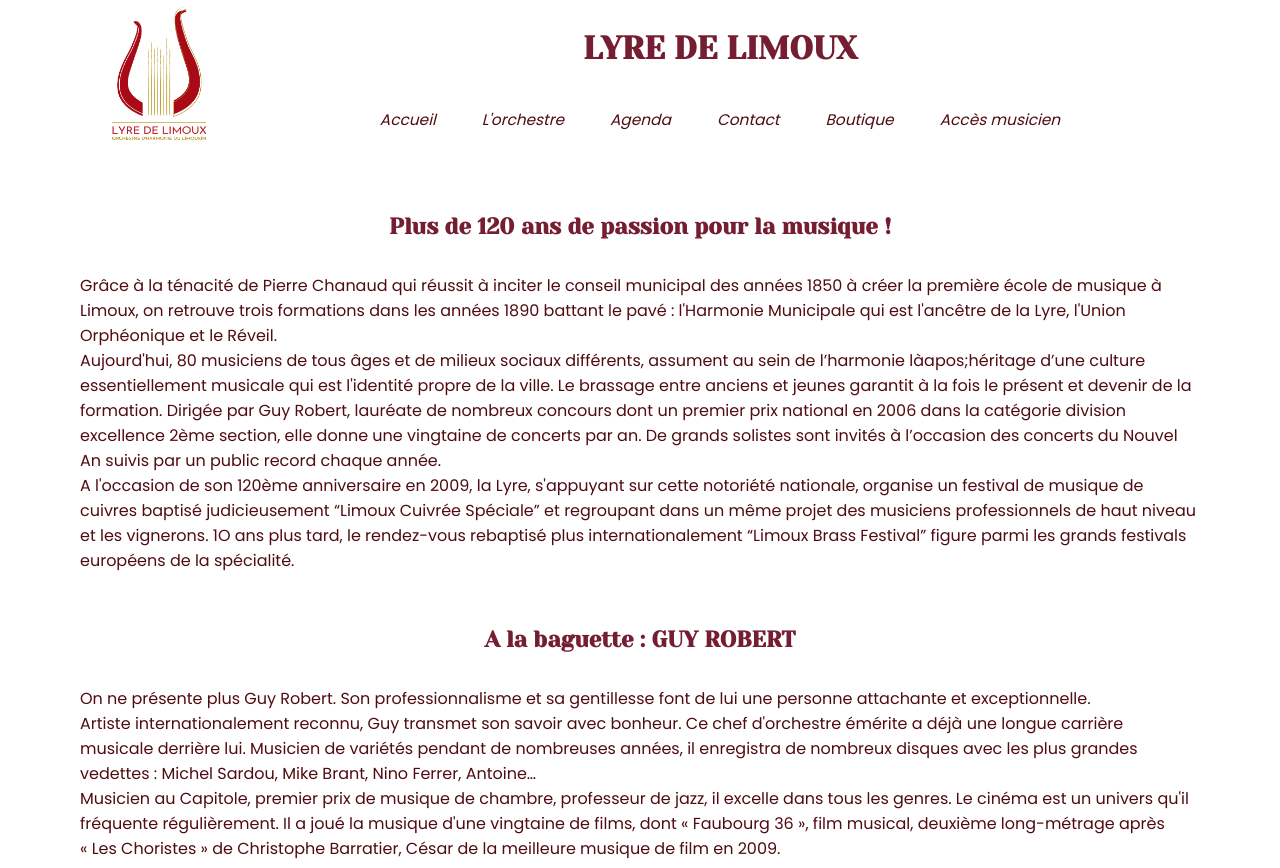
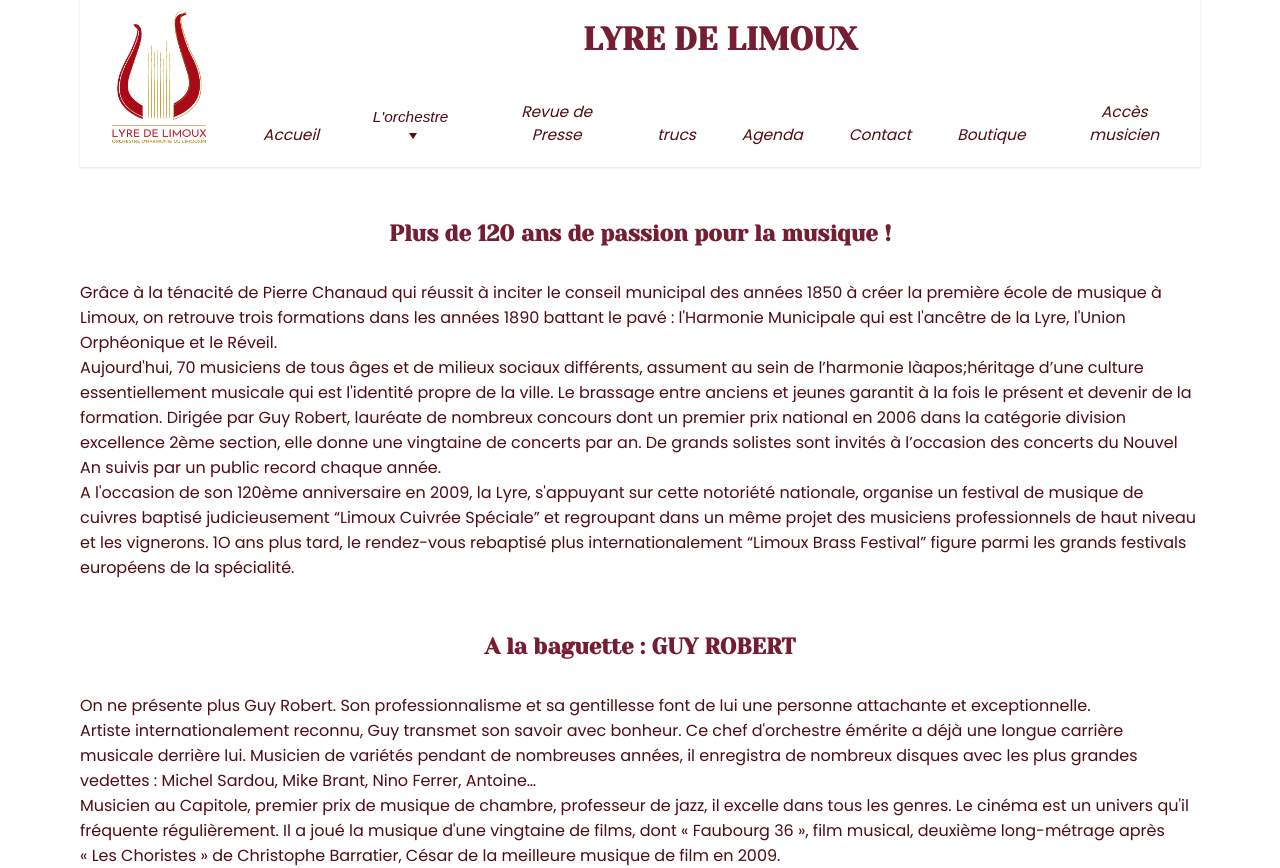
Before and after one commit to ArmandineLDev/lyre-limoux, a Next.js app in the folder client/: page /presentation in a window 1280 px wide. Shown: the top 868 px of the page. Built offline with nearby package versions, Linux system fonts and the light colour scheme.

Commit message:
add submenu

```diff
--- a/client/components/Header/Header.module.css
+++ b/client/components/Header/Header.module.css
@@ -2,6 +2,7 @@
   display: flex;
   align-items: center;
   justify-content: space-around;
+  box-shadow: 0 1px 3px 0 rgba(0, 0, 0, 0.07), 0 1px 2px 0 rgba(0, 0, 0, 0.05);
 }
 
 .titleNav {
--- a/client/components/Header/Menu/Navbar/NavItem.js
+++ b/client/components/Header/Menu/Navbar/NavItem.js
@@ -1,19 +1,51 @@
 import classes from "./NavItem.module.css";
+import SubMenu from "./SubMenu";
 import Link from "next/link";
-import { Fragment, useState } from "react";
+import { useState, useEffect, useRef } from "react";
 
-const NavItem = (props) => {
-  const [isOpen, setIsOpen] = useState(false);
+const NavItem = ({ item, depthLevel }) => {
+  const [dropdown, setDropdown] = useState(false);
 
-  const underMenuHandle = (event) => {
-    event.preventDefault();
-    console.log("truc");
-  };
+  let ref = useRef();
+
+  useEffect(() => {
+    const handler = (event) => {
+      if (dropdown && ref.current && !ref.current.contains(event.target)) {
+        setDropdown(false);
+      }
+    };
+    document.addEventListener("mousedown", handler);
+    document.addEventListener("touchstart", handler);
+    return () => {
+      // Cleanup the event listener
+      document.removeEventListener("mousedown", handler);
+      document.removeEventListener("touchstart", handler);
+    };
+  }, [dropdown]);
 
   return (
     <>
-      <Link href={props.item.url}>
-        <a className={classes.item}>{props.item.name}</a>
+      <Link href={item.url}>
+        {item.submenu ? (
+          <div className={classes.item} ref={ref}>
+            <button
+              type="button"
+              aria-haspopup="menu"
+              aria-aria-expanded={dropdown ? true : false}
+              onClick={() => setDropdown((prev) => !prev)}
+            >
+              {item.name}{" "}
+              {depthLevel > 0 ? (
+                <span>&raquo;</span>
+              ) : (
+                <span className={classes.arrow} />
+              )}
+            </button>
+            <SubMenu submenus={item.submenu} dropdown={dropdown} />
+          </div>
+        ) : (
+          <a className={classes.item}>{item.name}</a>
+        )}
       </Link>
     </>
   );
--- a/client/components/Header/Menu/Navbar/NavItem.module.css
+++ b/client/components/Header/Menu/Navbar/NavItem.module.css
@@ -7,10 +7,29 @@
   font-weight: 400;
 }
 
-.item:hover {
+.item:hover,
+.item button:hover {
   background-color: #751e32;
   color: #cdccce;
   font-weight: bold;
+}
+
+.item button {
+  border: none;
+  background-color: transparent;
+  font-size: inherit;
+  cursor: pointer;
+  width: 100%;
+  font-style: inherit;
+}
+.arrow::after {
+  content: "";
+  display: inline-block;
+  margin-left: 0.28em;
+  vertical-align: 0.09em;
+  border-top: 0.42em solid;
+  border-right: 0.32em solid transparent;
+  border-left: 0.32em solid transparent;
 }
 
 @media screen and (min-width: 990px) {
--- /dev/null
+++ b/client/components/Header/Menu/Navbar/SubMenu.js
@@ -0,0 +1,14 @@
+import classes from "./SubMenu.module.css";
+import style from "./NavItem.module.css";
+const SubMenu = ({ submenus, dropdown }) => {
+  return (
+    <ul className={`${classes.submenu} ${dropdown ? classes.show : ""}`}>
+      {submenus.map((submenu, index) => (
+        <li key={index} className={style.item}>
+          <a href={submenu.url}>{submenu.name}</a>
+        </li>
+      ))}
+    </ul>
+  );
+};
+export default SubMenu;
--- /dev/null
+++ b/client/components/Header/Menu/Navbar/SubMenu.module.css
@@ -0,0 +1,21 @@
+.submenu {
+  position: absolute;
+  /* right: 0;
+  left: auto; */
+  box-shadow: 0 10px 15px -3px rgba(46, 41, 51, 0.08),
+    0 4px 6px -2px rgba(71, 63, 79, 0.16);
+  font-size: 0.875rem;
+  z-index: 9999;
+  min-width: 10em;
+  padding: 0.8em 0.5em;
+  list-style: none;
+  background-color: #fff;
+  border-radius: 0.5rem;
+  color: inherit;
+  text-align: left;
+  display: none;
+}
+
+.submenu.show {
+  display: block;
+}
--- a/client/components/Header/Menu/Navbar/index.js
+++ b/client/components/Header/Menu/Navbar/index.js
@@ -7,7 +7,8 @@ const Navbar = () => {
   return (
     <div className={classes.navbar}>
       {menuItems.map((navItem, index) => {
-        return <NavItem item={navItem} key={index} />;
+        const depthLevel = 0;
+        return <NavItem item={navItem} key={index} depthLevel={depthLevel} />;
       })}
     </div>
   );
--- a/client/datas/menuItems.js
+++ b/client/datas/menuItems.js
@@ -8,7 +8,9 @@ export const menuItems = [
       { name: "Histoire", url: "histoire" },
     ],
   },
-  { name: "Agenda", url: "/agenda", underMenu: "" },
+  { name: "Revue de Presse", url: "/presse" },
+  { name: "trucs", url: "/truc" },
+  { name: "Agenda", url: "/agenda" },
   { name: "Contact", url: "/contact" },
   { name: "Boutique", url: "/boutique" },
   { name: "Accès musicien", url: "/connexion" },
--- a/client/pages/presentation.js
+++ b/client/pages/presentation.js
@@ -13,7 +13,7 @@ const Presentation = () => {
           l&apos;Union Orphéonique et le Réveil.{" "}
         </p>
         <p>
-          Aujourd&apos;hui, 80 musiciens de tous âges et de milieux sociaux
+          Aujourd&apos;hui, 70 musiciens de tous âges et de milieux sociaux
           différents, assument au sein de l’harmonie làapos;héritage d’une
           culture essentiellement musicale qui est l&apos;identité propre de la
           ville. Le brassage entre anciens et jeunes garantit à la fois le
```
